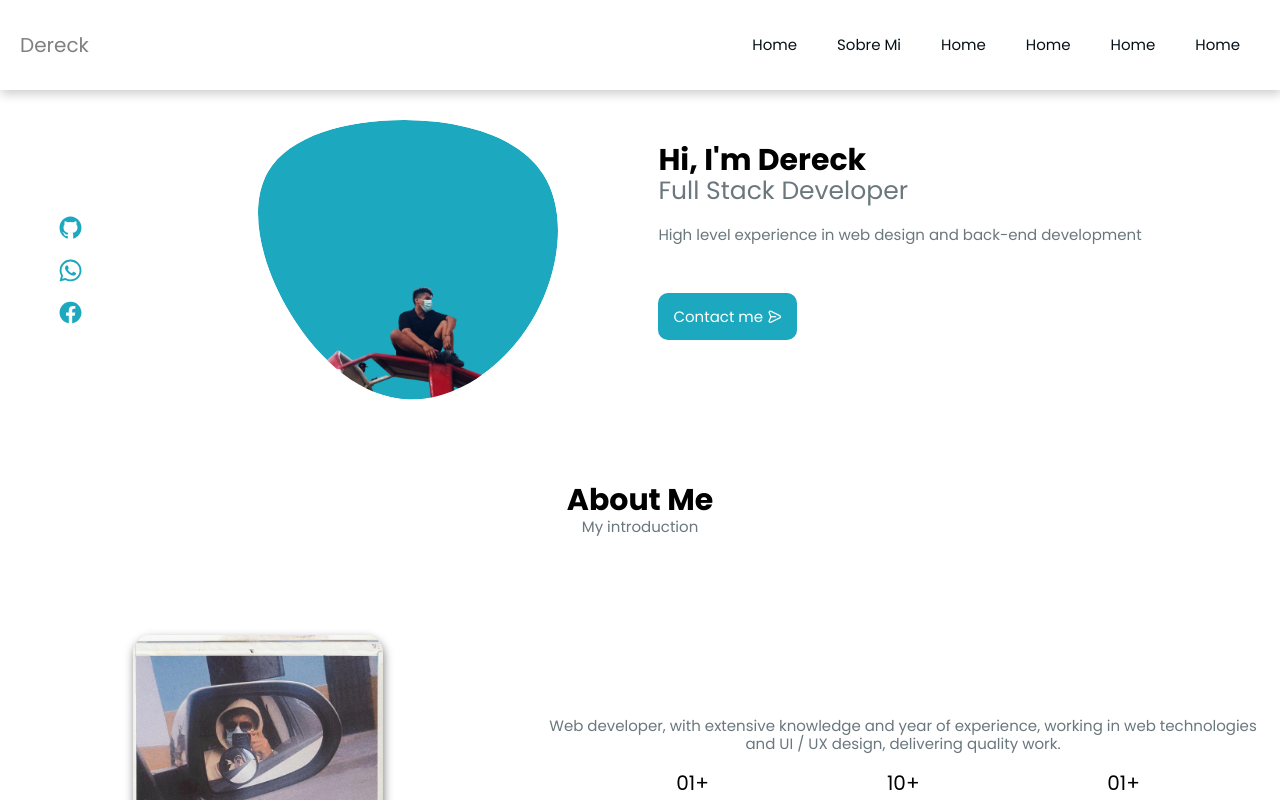
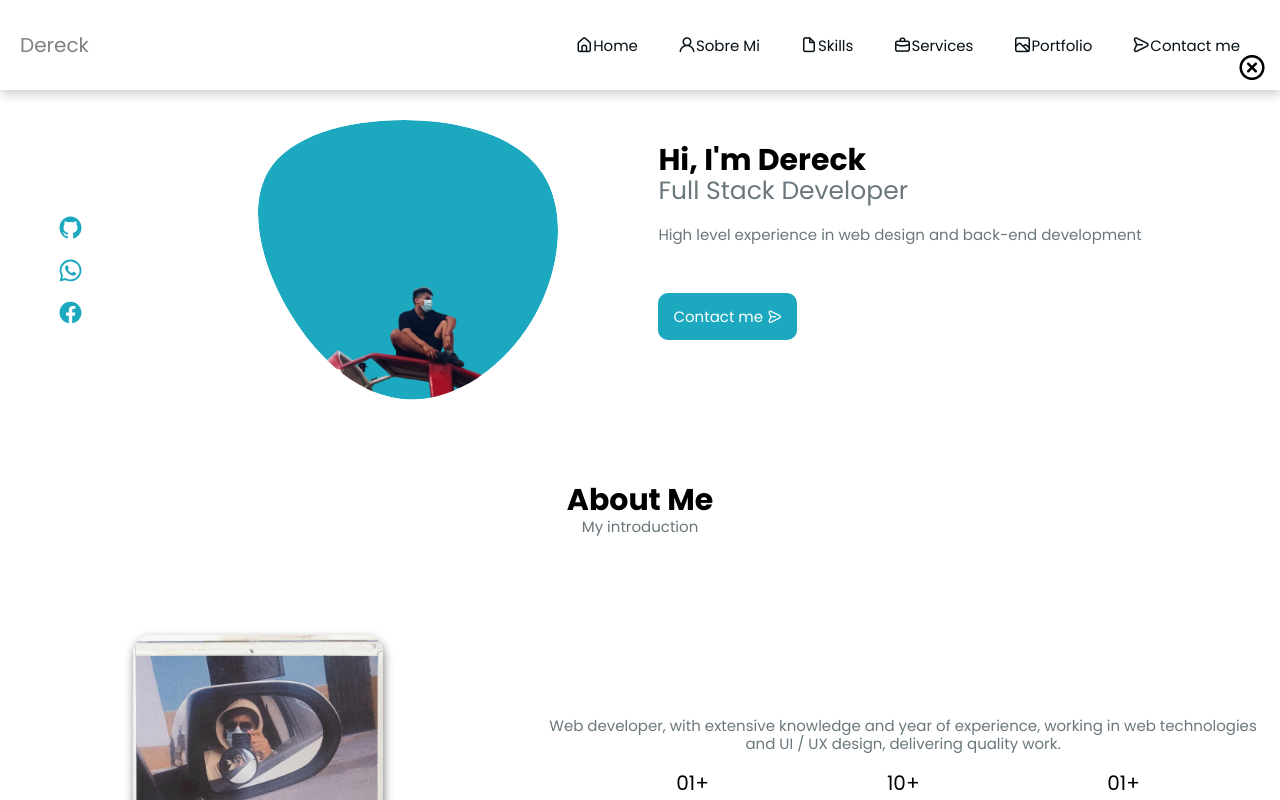
Before and after one commit to DereckMachinga/portafolio, a React (Create React App) app: page / in a window 1280 px wide. Shown: the top 800 px of the page. Built offline with nearby package versions, Linux system fonts and the light colour scheme.

Commit message:
Ajustes al nav

```diff
--- a/src/components/Header.js
+++ b/src/components/Header.js
@@ -11,8 +11,9 @@ return (
                     <Link to={'./presentacion'} className="logo">Dereck</Link>
                 </div>
                     <Menu/>
+                    <i class="uil uil-times-circle nav-close"></i>
                     <div className="nav_icons">
-                        <ion-icon name="grid-outline"></ion-icon>
+                        <i class="uil uil-apps nav-open"></i>
                     </div>
         </header>
         <Switch>
--- a/src/components/Menu.js
+++ b/src/components/Menu.js
@@ -4,12 +4,12 @@ const Menu = () => {
     return (
         <div className="nav-menu">
                     <ul className="nav-menu-list">
-                        <li className="nav-menu-item"><Link to={'./presentacion'} className="nav-link">Home</Link></li>
-                        <li className="nav-menu-item"><Link to={'./sobre'} className="nav-link">Sobre Mi</Link></li>
-                        <li className="nav-menu-item"><a href="#!" className="nav-link">Home</a></li>
-                        <li className="nav-menu-item"><a href="#!" className="nav-link">Home</a></li>
-                        <li className="nav-menu-item"><a href="#!" className="nav-link">Home</a></li>
-                        <li className="nav-menu-item"><a href="#!" className="nav-link">Home</a></li>
+                        <li className="nav-menu-item"><Link to={'./presentacion'} className="nav-link"><i className="uil uil-estate nav-icon"></i>Home</Link></li>
+                        <li className="nav-menu-item"><Link to={'./sobre'} className="nav-link"><i className="uil uil-user nav-icon"></i>Sobre Mi</Link></li>
+                        <li className="nav-menu-item"><a href="#!" className="nav-link"><i className="uil uil-file nav-icon"></i>Skills</a></li>
+                        <li className="nav-menu-item"><a href="#!" className="nav-link"><i className="uil uil-bag-alt nav-icon"></i>Services</a></li>
+                        <li className="nav-menu-item"><a href="#!" className="nav-link"><i className="uil uil-image-v nav-icon"></i>Portfolio</a></li>
+                        <li className="nav-menu-item"><a href="#!" className="nav-link"><i className="uil uil-message nav-icon"></i>Contact me</a></li>
                     </ul>
         </div>
     );
--- a/src/index.css
+++ b/src/index.css
@@ -5,7 +5,8 @@
 }
 :root{
   --color-primario: #1ca8be;
-  --color-secundario: #051117;
+  --color-secundario: rgba(5,17,23);
+  --color-sencundario-light: rgba(5,7,23,0.6);
   --blanco: #fff;
   --text-color: #6a777c;
 }
@@ -33,20 +34,33 @@ p { font-size: 1.5rem; color: var(--text-color)}
 .logo:hover {color: var(--color-primario);}
 .nav {display: flex; justify-content:space-between; position: fixed; bottom: 0; align-items: center;box-shadow: 1px -4px 10px rgba(0, 0, 0, 0.2); width: 100%; height: 90px; border-top-left-radius: 18px; border-top-right-radius: 18px; background-color: var(--blanco)}
 .nav_logo { margin-left: 20px;}
+.nav-icon { font-size: 1.8rem}
 .nav_icons {justify-content:center; padding: 2rem;}
+.nav-close { font-size: 3rem;position: absolute;
+  right: 1.3rem;
+  bottom: 0.5rem;
+  cursor: pointer;}
+.nav-open {font-size: 3rem; cursor: pointer;}
+.nav-open:hover {color: var(--color-primario)}
 .md {font-size: 2.5rem; cursor: pointer;}
 .md:hover {color: var(--color-primario)}
+ul { list-style: none;}
+.nav-menu {position: fixed; left: 0; width: calc(100% - 3rem); background-color: var(--blanco);padding : 3rem 1.5rem 8rem;box-shadow: 1px -4px 10px rgba(0, 0, 0, 0.2);transition: 0.5s ease;border-top-left-radius: 18px; border-top-right-radius: 18px; bottom: 0;}
+.nav-menu-item { margin-right: 2rem; margin-left: 2rem; font-size: 1.5rem;}
+li a { color: var(--color-secundario); }
+.nav-link { width:20px; height: 20px;}
+li a:hover { color: var(--color-primario); background-color: var(--color-secundario); padding: 1rem; border-radius: 10px;}
 @media screen and (min-width: 768px){
   .nav { top: 0; border-top-left-radius: 0; border-top-right-radius: 0;box-shadow: 1px 4px 10px rgba(0, 0, 0, 0.2); margin-bottom: 4rem;}
+  .nav-menu-list { display: flex; justify-content: space-between;}
   .container { margin-top: 8rem;}
   .nav_icons { display: none;}
-  .nav-menu { margin-right: 2rem; display: block!important;}
-  ul { list-style: none;}
-  .nav-menu-list { display: flex; justify-content: space-between;}
-  .nav-menu-item { margin-right: 2rem; margin-left: 2rem; font-size: 1.5rem;}
-  li a { color: var(--color-secundario); }
-  .nav-link { width:20px; height: 20px;}
-  li a:hover { color: var(--color-primario); background-color: var(--color-secundario); padding: 1rem; border-radius: 10px;}
+  .nav-menu { margin-right: 2rem; display: block!important; padding: 0; box-shadow: none; width: initial; position:initial;}
+}
+@media screen and (max-width: 767px) {
+  /* .nav-menu { display: initial!important;} */
+  .nav-menu-list {display: grid; grid-template-columns: repeat(3, 1fr); gap:4rem; padding-left: 2rem;}
+  .nav-link {display: flex; flex-direction: column; align-items: center;}
 }
 .nav-menu { display: none;}
 /*Presentacion*/
@@ -65,6 +79,9 @@ a ion-icon { font-size: 2.5rem!important;}
   .presentation-info { grid-column: 3/3; text-align: left;margin-right: 8rem; margin-left: 10rem;}
   .presentation-img { align-items: center;}
   .presentation-blob { width:300px;}
+}
+@media screen and (max-width: 768px) {
+  .presentation-img { margin-right: 4.5rem;}
 }
 /*Btn*/
 .btn { padding: 1.5rem; margin-top: 5rem; border: none; display: inline-block;border-radius: 10px; color: var(--blanco); margin-bottom: 5rem;}
@@ -96,7 +113,7 @@ a ion-icon { font-size: 2.5rem!important;}
 .skills-header {display: flex; justify-content: space-between; align-items: center; cursor: pointer;}
 .skills-arrow { color: var(--color-primario); font-size: 3rem; margin:auto; margin-left: 2rem;}
 .skills-bar, .skills-percentage{ height:5px; border-radius: 5px;}
-.skills-bar { background-color: var(--color-secundario); width:100%; margin-bottom: 2rem;}
+.skills-bar { background-color: var(--color-sencundario-light); width:100%; margin-bottom: 2rem;}
 .skills-percentage { background-color: var(--color-primario);display: block;}
 .skills-m { margin: auto;}
 .skills-html { width:90%;}
```
Also changed, not shown: src/types/index.js (added).
